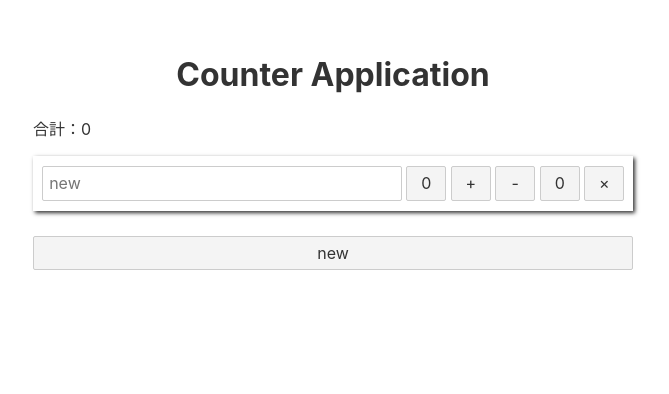
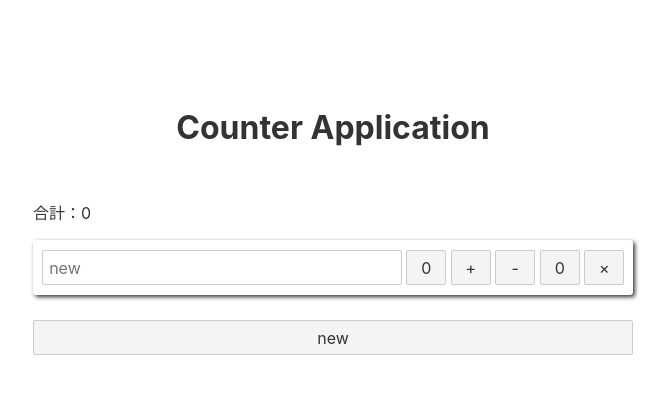
Before and after one commit to ymataku/Counterapp, a Svelte app: page / in a window 1280 px wide. Shown: the top 394 px of the page, without its empty margins (307-976 px from the left). Built offline with nearby package versions, Linux system fonts and the light colour scheme.

Commit message:
make it better

```diff
--- a/src/App.svelte
+++ b/src/App.svelte
@@ -2,17 +2,23 @@
   import Result from './Result.svelte';
 </script>
 
+<header>
+	<h1>Counter Application</h1>
+</header>
 <main>
-  <h1>Counter Application</h1>
   <Result/>
 </main>
-
 <style>
   main {
-  text-align: center;
-  padding: 1em;
-  max-width: 600px;
-  margin: 10px auto;
+    text-align: center;
+    padding: 1em;
+    max-width: 600px;
+    margin: 10px auto;
   }
-
+  header {
+    text-align: center
+  }
+  h1 {
+    margin-top:100px;
+  }
 </style>
--- a/src/Result.svelte
+++ b/src/Result.svelte
@@ -25,8 +25,8 @@
 
   function Decrement(i:number){
     if($counts[i].num > 0){
-      sum -=  1
       $counts[i].num -= 1
+      sum -= 1
     }else{
       return
     }
@@ -38,9 +38,9 @@
 </script>
 <p>合計：{ sum }</p>
 {#each $counts as count, index}
-  <div class="count">
-    <input type="text" placeholder="{count.title}" />
-    <span class="calam">
+  <div class="counter">
+    <input type="text" class="counter_title" placeholder="{count.title}" />
+    <span class="counter_items">
       <button class="item">{count.num}</button>
       <button class="item" on:click={() => Increment(index)}>+</button>
       <button class="item" on:click={() => Decrement(index)}>-</button>
@@ -49,32 +49,33 @@
     </span>
   </div>
 {/each}
-<button class="new" on:click={addToList}>new</button>
+<button class="add" on:click={ addToList }>new</button>
 
 <style>
   p{
     text-align:left
   }
-  .count{
+  .counter {
     margin-top:5px;
     width:100%;
     margin:5px auto;
+    border-radius: 3px;
     box-shadow: 2px 2px 4px;
   }
-  .calam{
+  .counter_items {
     width: 50%;
     margin-right:0;
 
     }
-  .item{
+  .item {
     margin: 10px 0;
     width:40px;
   }
-  input{
+  .counter_title {
     width: 60%;
     margin-left:0;
   }
-  .new {
+  .add {
       width:100%;
       margin-top:20px;
   }
```
